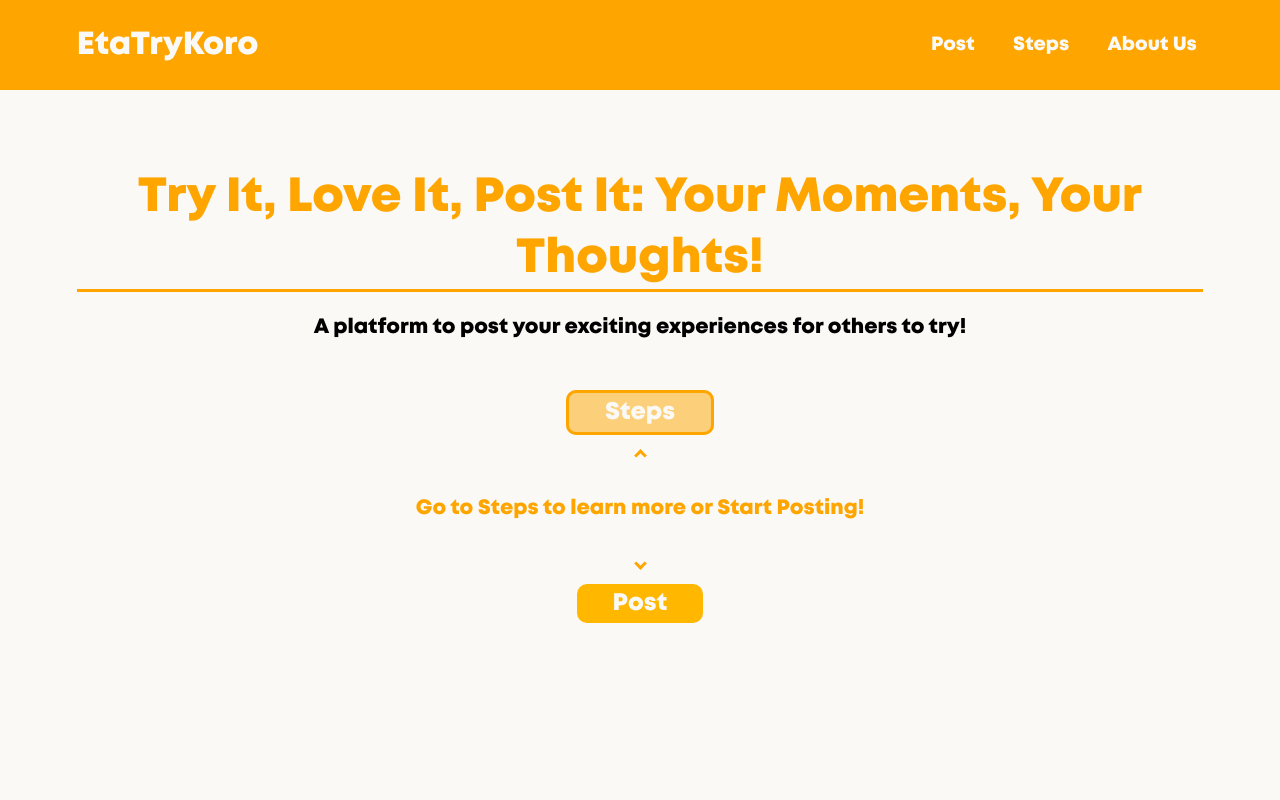
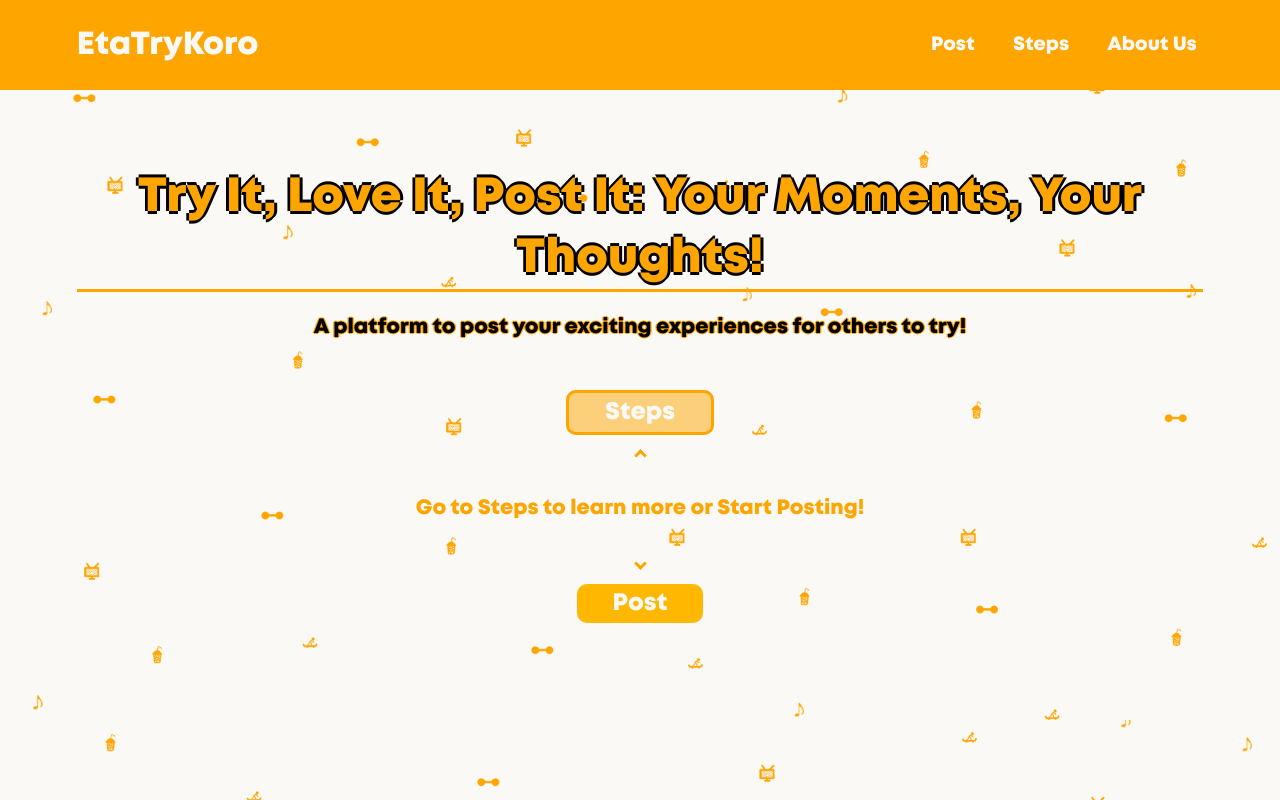
Before and after one commit to mmurshidf/EtaTryKoro, a React (Vite) app: page / in a window 1280 px wide. Built offline with nearby package versions, Linux system fonts and the light colour scheme.

Commit message:
Style
New Style to welcome page

```diff
--- a/src/components/Pages/Home.css
+++ b/src/components/Pages/Home.css
@@ -1,6 +1,10 @@
 @font-face {
     font-family: 'Mont';
     src: url(../Navbar/Mont.otf);
+}
+body{
+    background-image: url('../assets/background.png');
+    background-size: cover;
 }
 .Text{
     text-align: center;
@@ -11,6 +15,11 @@
     color: orange;
     border-bottom: 3px solid orange;
     font-size: 3rem;
+    text-shadow:
+        0 .06em black,
+        0 -.06em black,
+        0.06em 0 black,
+        -0.06em 0 black;
 }
 .p{
     margin-top: 2%;
@@ -18,6 +27,11 @@
     margin-left: 10%;
     margin-right: 10%;
     color: black;
+    text-shadow:
+        0 .06em orange,
+        0 -.06em orange,
+        0.06em 0 orange,
+        -0.06em 0 orange;
 }
 .Links{
     margin-top: 5%;
```
Also changed, not shown: src/components/assets/background.png (added).
